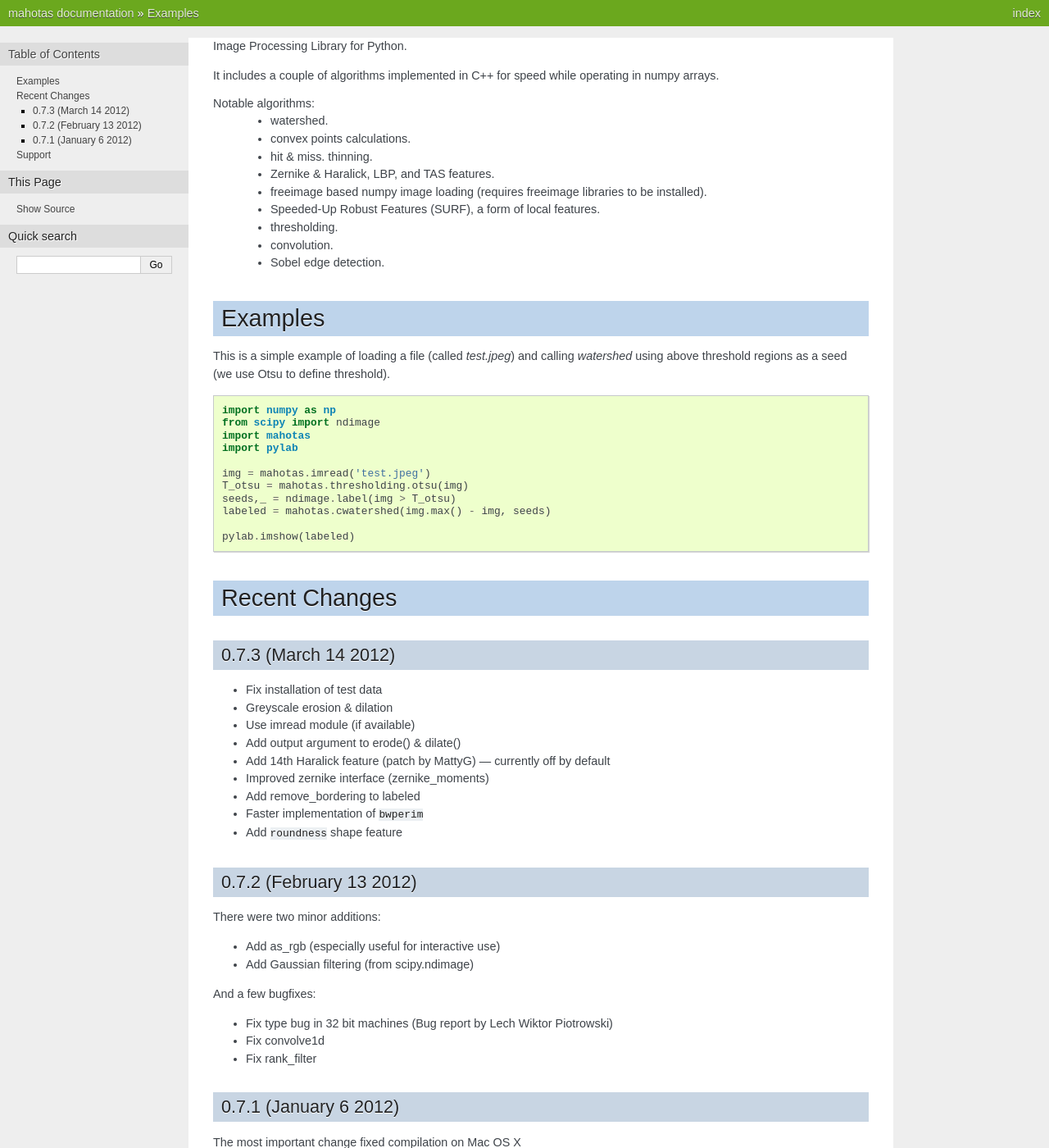
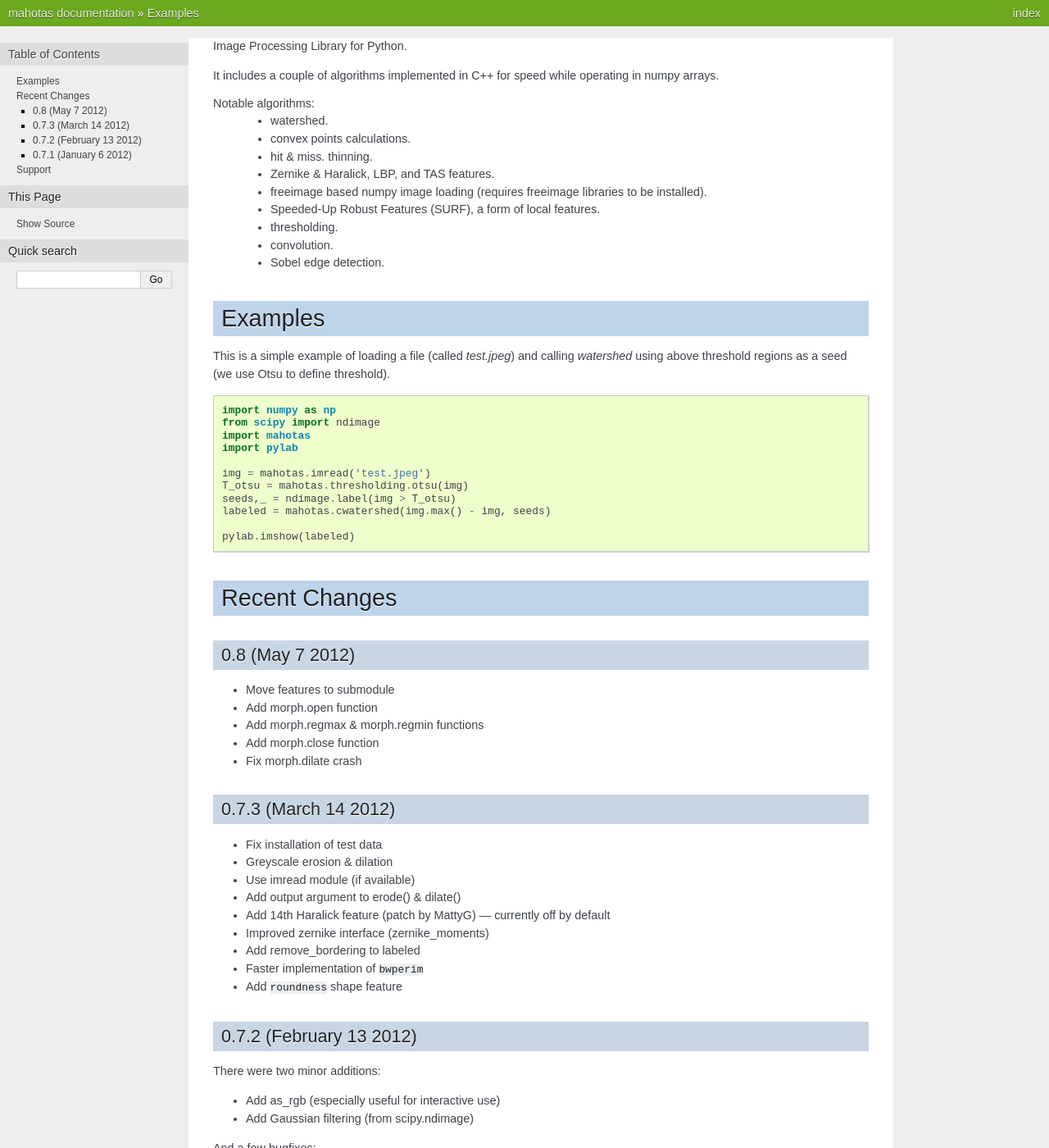
Before and after one commit to luispedro/mahotas, a Sphinx documentation site: the page built from docs/source/readme.rst, in a window 1280 px wide and 1400 px high. Shown: the whole window at 82% size. Built offline with Sphinx 7.4.7, drawn with Linux system fonts in a browser that asks for light colours; formulas are drawn with MathJax 3.

Commit message:
BLD New version: 0.8
Major Changes:
	* Move features to submodule
	* Add morph.open function
	* Add morph.regmax & morph.regmin functions
	* Add morph.close function
	* Fix morph.dilate crash

Last one, a crash fix, made a new release important (I do not like to
have known bugs in the released versions).

```diff
--- a/docs/source/readme.rst
+++ b/docs/source/readme.rst
@@ -42,8 +42,16 @@ threshold).
 Recent Changes
 --------------
 
+0.8 (May 7 2012)
+~~~~~~~~~~~~~~~~
+- Move features to submodule
+- Add morph.open function
+- Add morph.regmax & morph.regmin functions
+- Add morph.close function
+- Fix morph.dilate crash
+
 0.7.3 (March 14 2012)
-~~~~~~~~~~~~~~~~~~~~~~~~
+~~~~~~~~~~~~~~~~~~~~~
 - Fix installation of test data
 - Greyscale erosion & dilation
 - Use imread module (if available)
```
Also changed, not shown: README.rst (+9 -1 lines), 2 other files.
